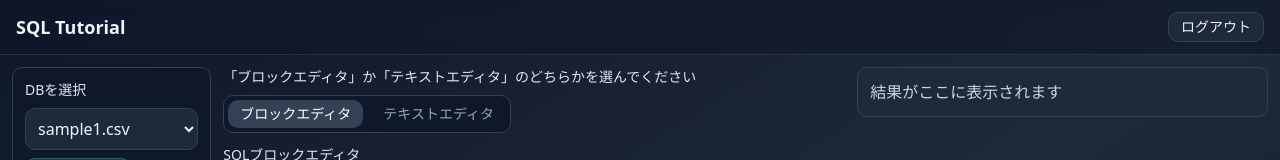
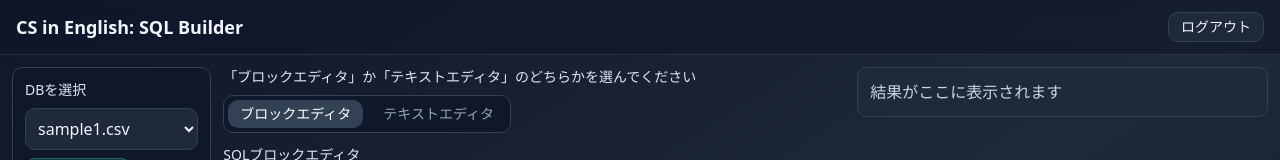
Before and after one commit to one-code-club/sql-tutorial, a Next.js app: page /editor in a window 1280 px wide. Shown: the top 160 px of the page. Built offline with nearby package versions, Linux system fonts and the light colour scheme; what blockly would draw is missing.

Commit message:
Title Change

```diff
--- a/src/components/Header.tsx
+++ b/src/components/Header.tsx
@@ -7,7 +7,7 @@ export function Header() {
   const { nickname, resetAll } = useAppStore();
   return (
     <header className="flex items-center justify-between border-b border-slate-700/60 bg-slate-900/60 backdrop-blur px-4 py-3">
-      <Link href="/" className="text-lg font-bold text-slate-100">SQL Tutorial</Link>
+      <Link href="/" className="text-lg font-bold text-slate-100">CS in English: SQL Builder</Link>
       <div className="flex items-center gap-3">
         {nickname && <span className="text-sm text-slate-300">👤 {nickname}</span>}
         <button
```
